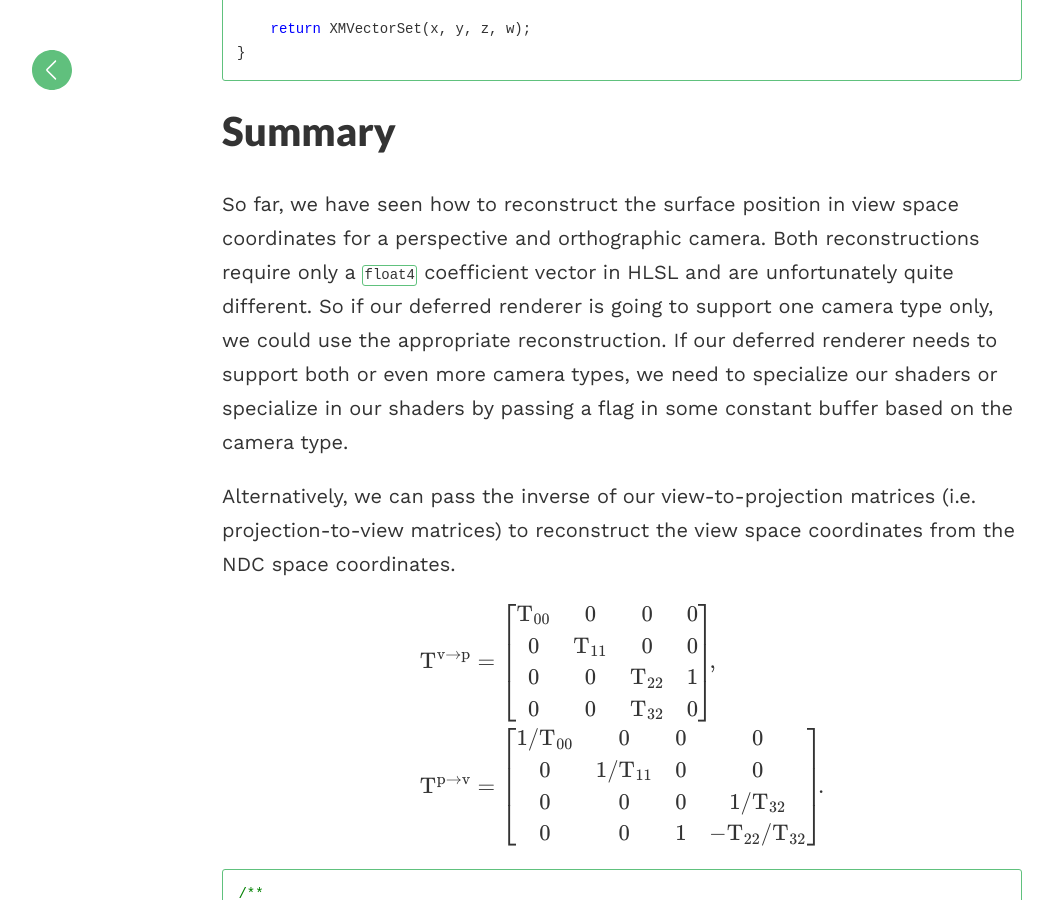
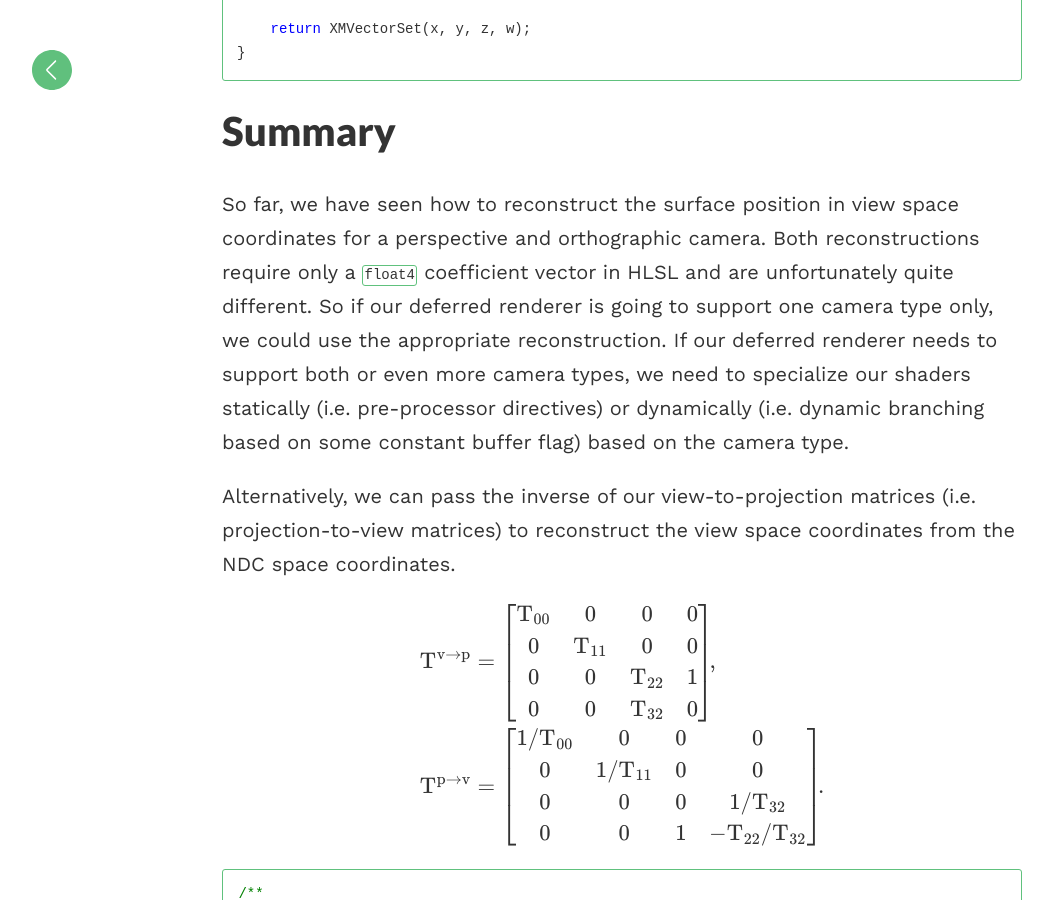
Before and after one commit to matt77hias/Blog, a Jekyll site: the page built from _posts/2017-09-07-ndc-to-view-space.md, in a window 1280 px wide and 900 px high, scrolled down 3844 px. Shown: the whole window, without its empty margins (18-1071 px from the left). Built offline with Jekyll 4.4.1, drawn with Linux system fonts in a browser that asks for light colours; formulas are drawn with MathJax 3; comment, search, counter and statistics services are not loaded.

Commit message:
Update 2017-09-07-ndc-to-view-space.md

````diff
--- a/_posts/2017-09-07-ndc-to-view-space.md
+++ b/_posts/2017-09-07-ndc-to-view-space.md
@@ -148,7 +148,7 @@
 ```
 
 # Summary
-So far, we have seen how to reconstruct the surface position in view space coordinates for a perspective and orthographic camera. Both reconstructions require only a `float4` coefficient vector in HLSL and are unfortunately quite different. So if our deferred renderer is going to support one camera type only, we could use the appropriate reconstruction. If our deferred renderer needs to support both or even more camera types, we need to specialize our shaders or specialize in our shaders by passing a flag in some constant buffer based on the camera type.
+So far, we have seen how to reconstruct the surface position in view space coordinates for a perspective and orthographic camera. Both reconstructions require only a `float4` coefficient vector in HLSL and are unfortunately quite different. So if our deferred renderer is going to support one camera type only, we could use the appropriate reconstruction. If our deferred renderer needs to support both or even more camera types, we need to specialize our shaders statically (i.e. pre-processor directives) or dynamically (i.e. dynamic branching based on some constant buffer flag) based on the camera type.
 
 Alternatively, we can pass the inverse of our view-to-projection matrices (i.e. projection-to-view matrices) to reconstruct the view space coordinates from the NDC space coordinates.
 
````
